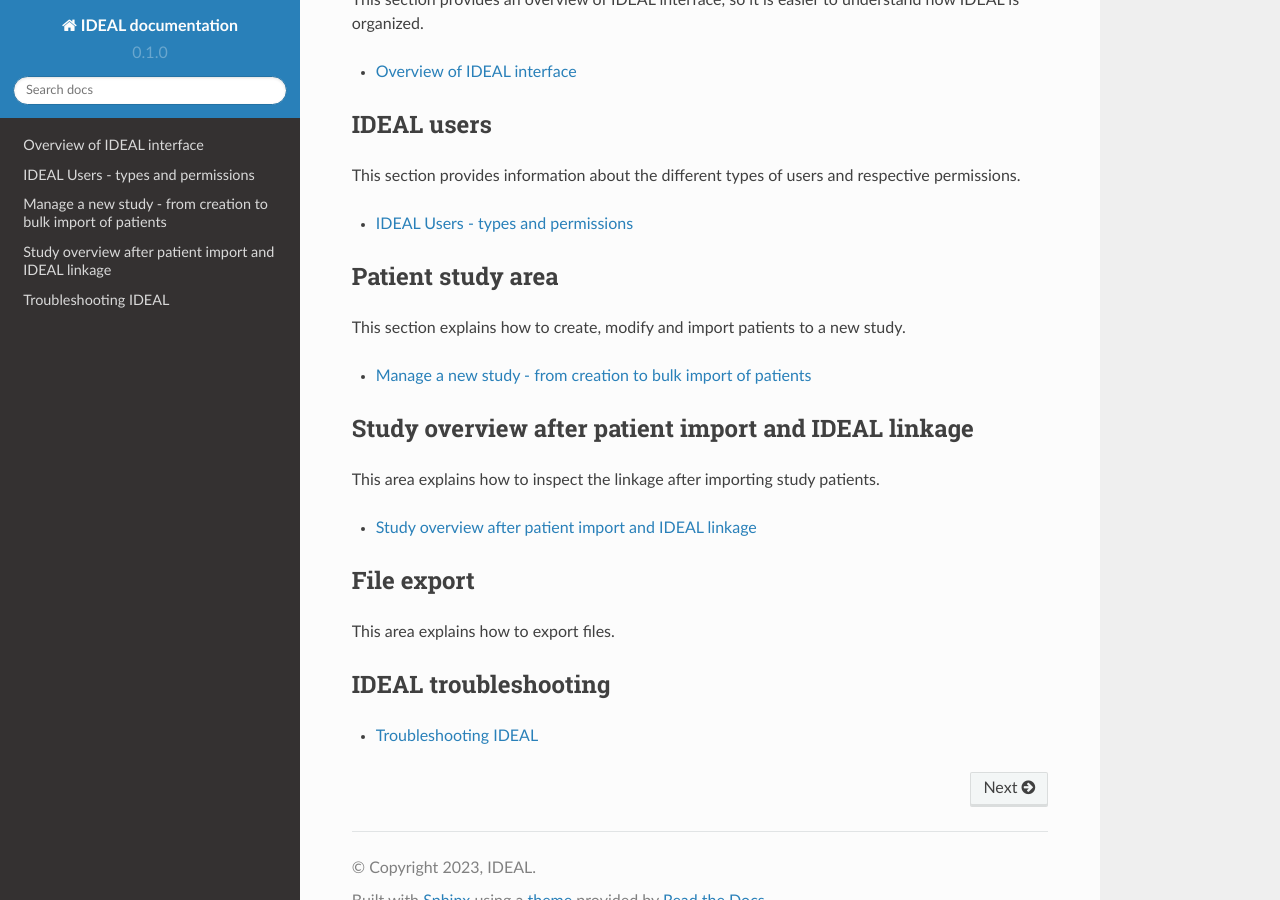
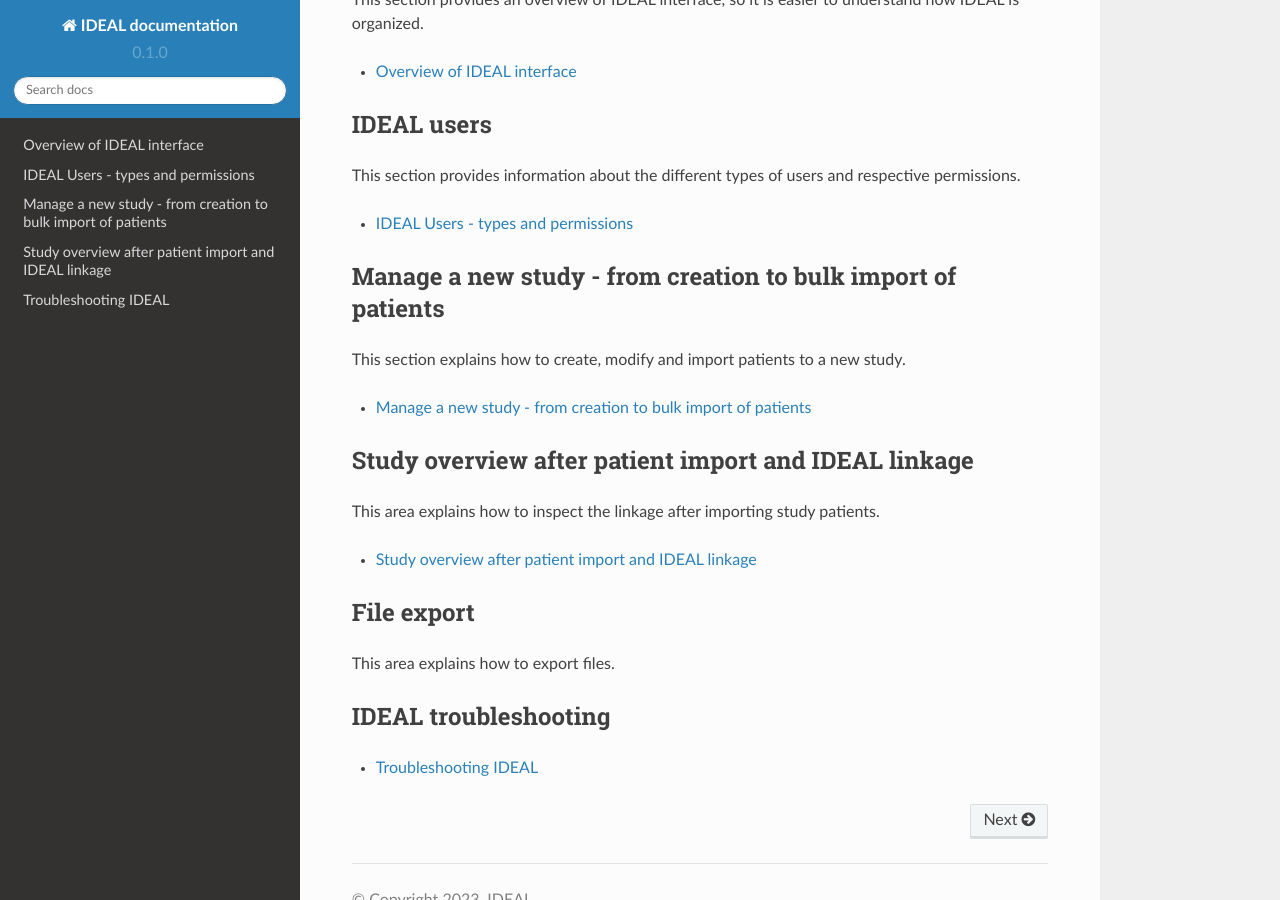
Before and after one commit to Nynuphar/IDEAL-doc, a Sphinx documentation site: the page built from docs/source/index.rst, in a window 1280 px wide and 900 px high, scrolled down 742 px. Built offline with Sphinx 7.4.7 and the Read the Docs theme 2.0.0, drawn with Linux system fonts in a browser that asks for light colours; pages that are not in the unit, such as notebooks, are missing from menus.

Commit message:
Update index.rst

```diff
--- a/docs/source/index.rst
+++ b/docs/source/index.rst
@@ -37,8 +37,8 @@ This section provides information about the different types of users and respect
 
    users
 
-Patient study area
-********************
+Manage a new study - from creation to bulk import of patients
+********************************************************************************
 
 This section explains how to create, modify and import patients to a new study.
 
```
